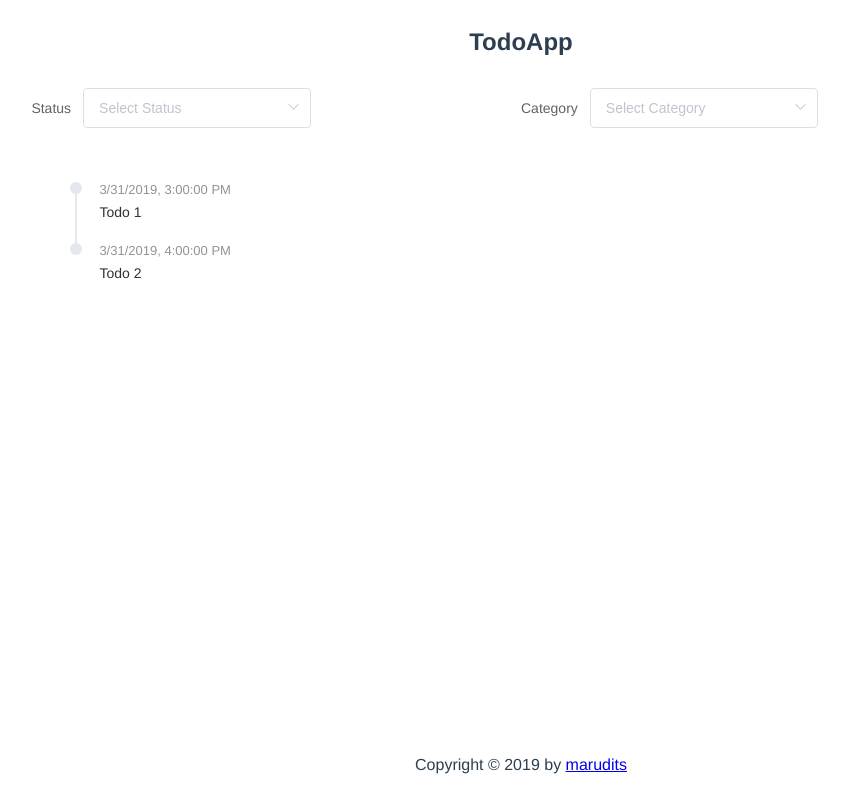
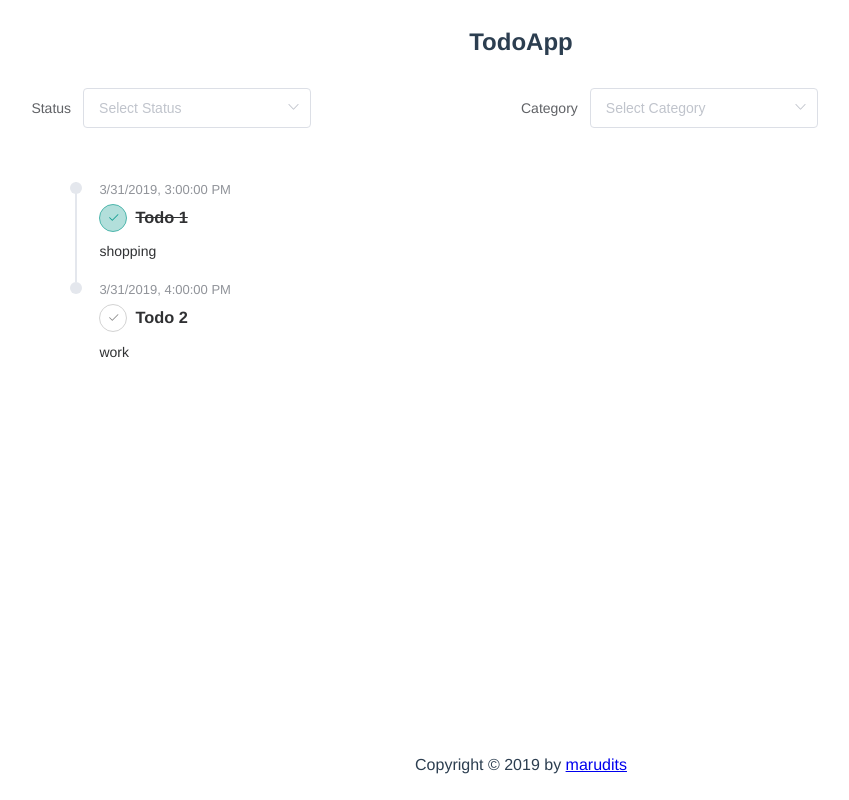
Before and after one commit to marudits/vue-todoapp, a Vue app: page / in a window 1280 px wide. Shown: the whole page, without its empty margins (119-968 px from the left). Built offline with nearby package versions, Linux system fonts and the light colour scheme.

Commit message:
:sparkles: NEW FEATURES | Toggle is_done for todo item

```diff
--- /dev/null
+++ b/src/assets/styles/variable.scss
@@ -0,0 +1,15 @@
+// colors
+$teal-lighten-5: #e0f2f1;
+$teal-lighten-4: #b2dfdb;
+$teal-lighten-3: #80cbc4;
+$teal-lighten-2: #4db6ac;
+$teal-lighten-1: #26a69a;
+$teal: #009688;
+$teal-darken-1: #00897b;
+$teal-darken-2: #00796b;
+$teal-darken-3: #00695c;
+$teal-darken-4: #004d40;
+$teal-accent-1: #a7ffeb;
+$teal-accent-2: #64ffda;
+$teal-accent-3: #1de9b6;
+$teal-accent-4: #00bfa5;
--- a/src/pages/TodoList.vue
+++ b/src/pages/TodoList.vue
@@ -5,7 +5,11 @@
                 el-row
                     el-col(:span="12")
                         el-form-item(label="Status")
-                            el-select(v-model="form.status" placeholder="Select Status")
+                            el-select(
+                                v-model="form.status"
+                                placeholder="Select Status"
+                                @change="(e) => handleForm('change-status', e)"
+                            )
                                 el-option(
                                     v-for="(status, index) in filters.status"
                                     :key="index"
@@ -24,12 +28,22 @@
         .todo-list__content
             el-timeline
                 el-timeline-item(
-                    v-for="(item, index) in todos"
+                    v-for="(item, index) in data"
                     :key="index"
                     :timestamp="item.due_at"
                     placement="top"
-                )
-                    |{{ item.title }}
+                    v-bind:class="{completed: item.is_done}"
+                ).todo-item
+                    .todo-item__title
+                        .actions
+                            el-button(
+                                icon="el-icon-check" size="mini" circle
+                                @click="() => handleClick('toggle-is-done', item)"
+                            )
+                        h3
+                            |{{ item.title }}
+                    .todo-item__footer
+                        |{{item.category}}
 </template>
 
 <script>
@@ -44,6 +58,9 @@ export default {
             'todos'
         ])
     },
+    created(){
+        this.loadList();
+    },
     data: () => {
         return {
             form: {
@@ -56,7 +73,39 @@ export default {
                     { label: 'Completed', value: 'completed' },
                     { label: 'Uncompleted', value: 'uncompleted' }
                 ]
+            },
+            data: null
+        }
+    },
+    methods: {
+        handleClick(type, value){
+            switch(type){
+                case 'toggle-is-done':
+                    this.$store.commit('toggleIsDone', value);
+                    break;
             }
+        },
+        handleForm(type, value){
+            switch(type){
+                case 'change-status':
+                    switch(value){
+                        case 'all':
+                            this.loadList();
+                            break;
+                        case 'completed':
+                            this.data = this.$store.getters.completedTodos;
+                            break;
+                        case 'uncompleted':
+                            this.data = this.$store.getters.uncompletedTodos;
+                            break;
+                    }
+                    break;
+                case 'change-category':
+                    break;
+            }
+        },
+        loadList(){
+            this.data = this.$store.state.todos;
         }
     }
 }
@@ -64,6 +113,8 @@ export default {
 
 
 <style lang="scss">
+    @import '../assets/styles/variable.scss';
+
     .todo-list {
         text-align: left;
         margin: 0 10%;
@@ -71,5 +122,41 @@ export default {
         &__filter {
             margin-bottom: 2rem;
         }
+
+        &__content {
+            .todo-item {
+                &.completed {
+                    .actions {
+                        button {
+                            color: $teal;
+                            border-color: $teal-lighten-2;
+                            background-color: $teal-lighten-4;
+                        }
+                    }
+
+                    h3 {
+                        text-decoration: line-through;
+                    }
+                }
+
+                &__title {
+                    display: inline-flex;
+
+                    .actions {
+                        margin-right: .5rem;
+
+                        button {
+                            color: gray;
+                            border-color: lightgray;
+                            background-color: white;
+                        }
+                    }
+
+                    h3 {
+                        margin-top: .25rem;
+                    }
+                }
+            }
+        }
     }
 </style>
--- a/src/store/store.js
+++ b/src/store/store.js
@@ -11,15 +11,18 @@ export default new Vuex.Store({
     state: {
         categories: CONSTANTS.TODOS.CATEGORIES,
         todos: [
-            { id: 1, title: 'Todo 1', is_done: true, due_at: new Date('2019-03-31 15:00:00').toLocaleString() },
-            { id: 2, title: 'Todo 2', is_done: false, due_at: new Date('2019-03-31 16:00:00').toLocaleString() }
+            { id: 1, title: 'Todo 1', category: 'shopping', is_done: true, due_at: new Date('2019-03-31 15:00:00').toLocaleString() },
+            { id: 2, title: 'Todo 2', category: 'work', is_done: false, due_at: new Date('2019-03-31 16:00:00').toLocaleString() }
         ],
     },
     getters: {
-        completedTodos: (state) => state.filter(x => x.is_done),
-        uncompletedTodos: (state) => state.filter(x => !x.is_done)
+        completedTodos: (state) => state.todos.filter(x => x.is_done),
+        uncompletedTodos: (state) => state.todos.filter(x => !x.is_done),
+        filterTodosBycCategory: (state) => (category) => state.todos.filter(x => x.category === category)
     },
-    actions: {
-        getTodoById: (state) => (id) => state.find(x => x.id === id)
+    mutations: {
+        toggleIsDone(state, todo){
+            todo.is_done = !todo.is_done;
+        }
     }
 })
```
